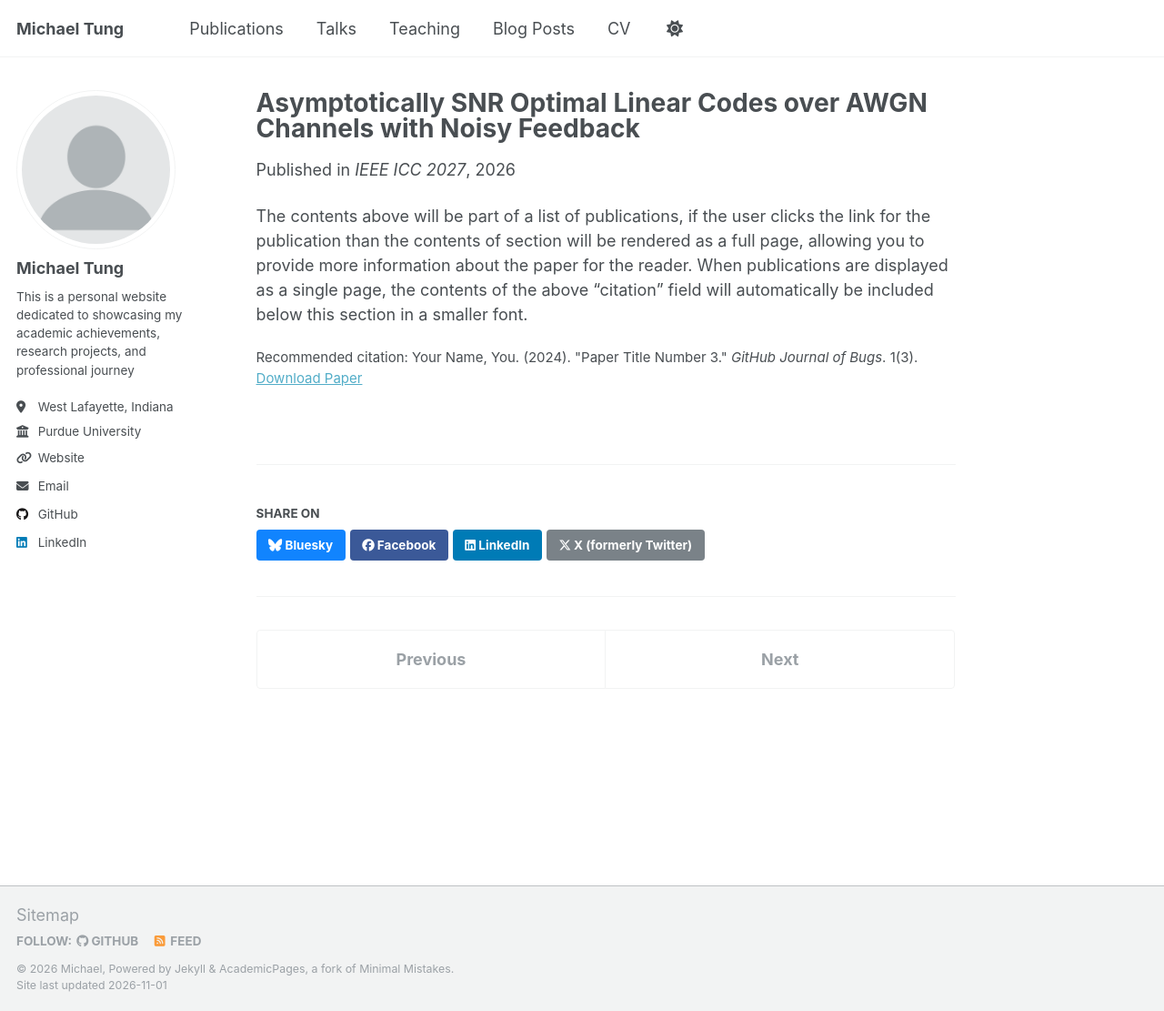
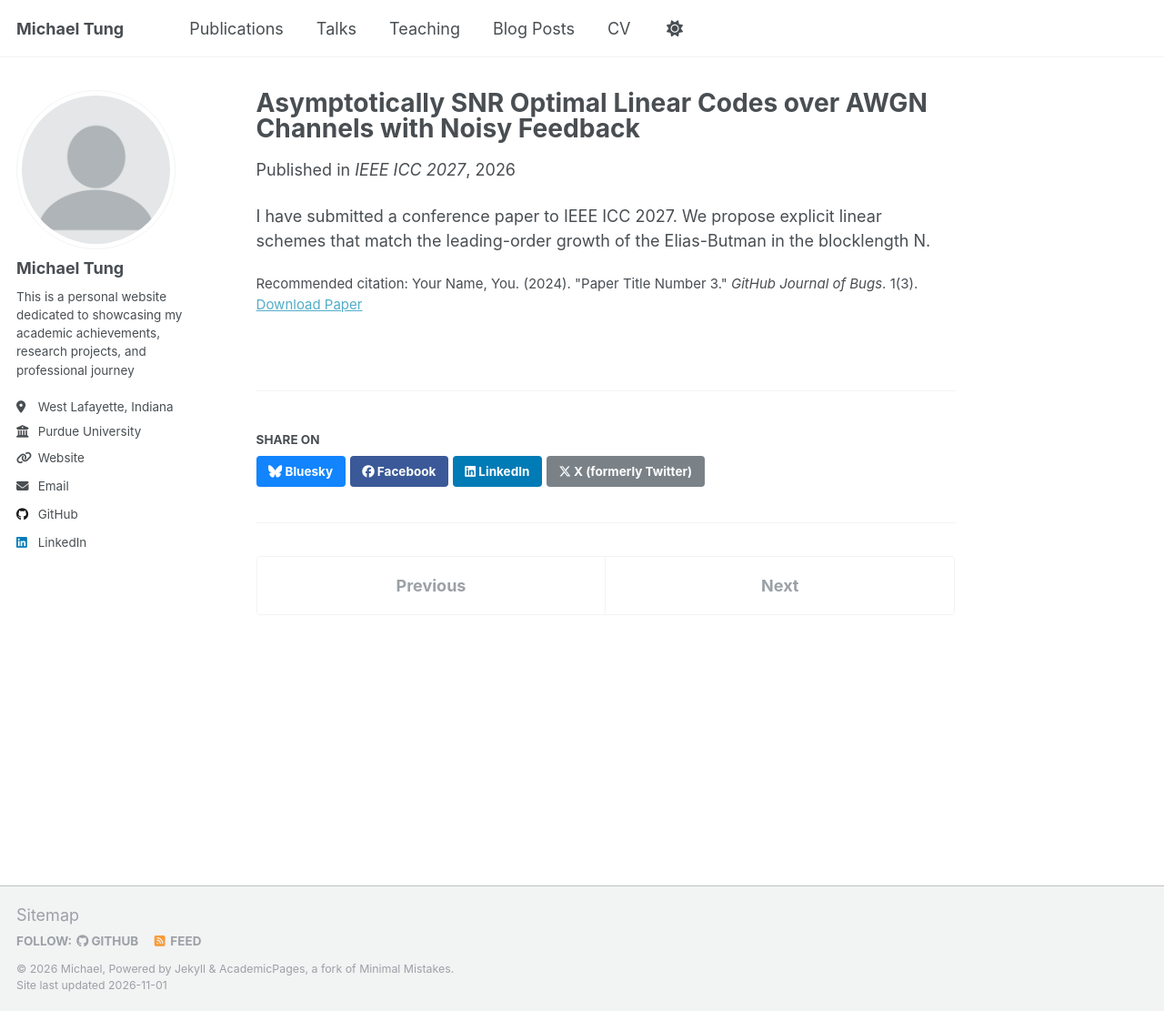
Before and after one commit to GodKnowss/GodKnowss.github.io, a Jekyll site: the page built from _publications/2026-10-30-feedback-coding-ICC.md, in a window 1280 px wide and 1111 px high. Shown: the whole window at 91% size. Built offline with Jekyll 4.4.1, drawn with Linux system fonts in a browser that asks for light colours; a script that is not in the unit is left out.

Commit message:
fix conference

```diff
--- a/_publications/2026-10-30-feedback-coding-ICC.md
+++ b/_publications/2026-10-30-feedback-coding-ICC.md
@@ -10,4 +10,4 @@ paperurl: 'http://academicpages.github.io/files/paper3.pdf'
 citation: 'Your Name, You. (2024). &quot;Paper Title Number 3.&quot; <i>GitHub Journal of Bugs</i>. 1(3).'
 ---
 
-The contents above will be part of a list of publications, if the user clicks the link for the publication than the contents of section will be rendered as a full page, allowing you to provide more information about the paper for the reader. When publications are displayed as a single page, the contents of the above "citation" field will automatically be included below this section in a smaller font.
+I have submitted a conference paper to IEEE ICC 2027. We propose explicit linear schemes that match the leading-order growth of the Elias-Butman in the blocklength N.
```
Also changed, not shown: _pages/about.md (+1 -1 lines).
